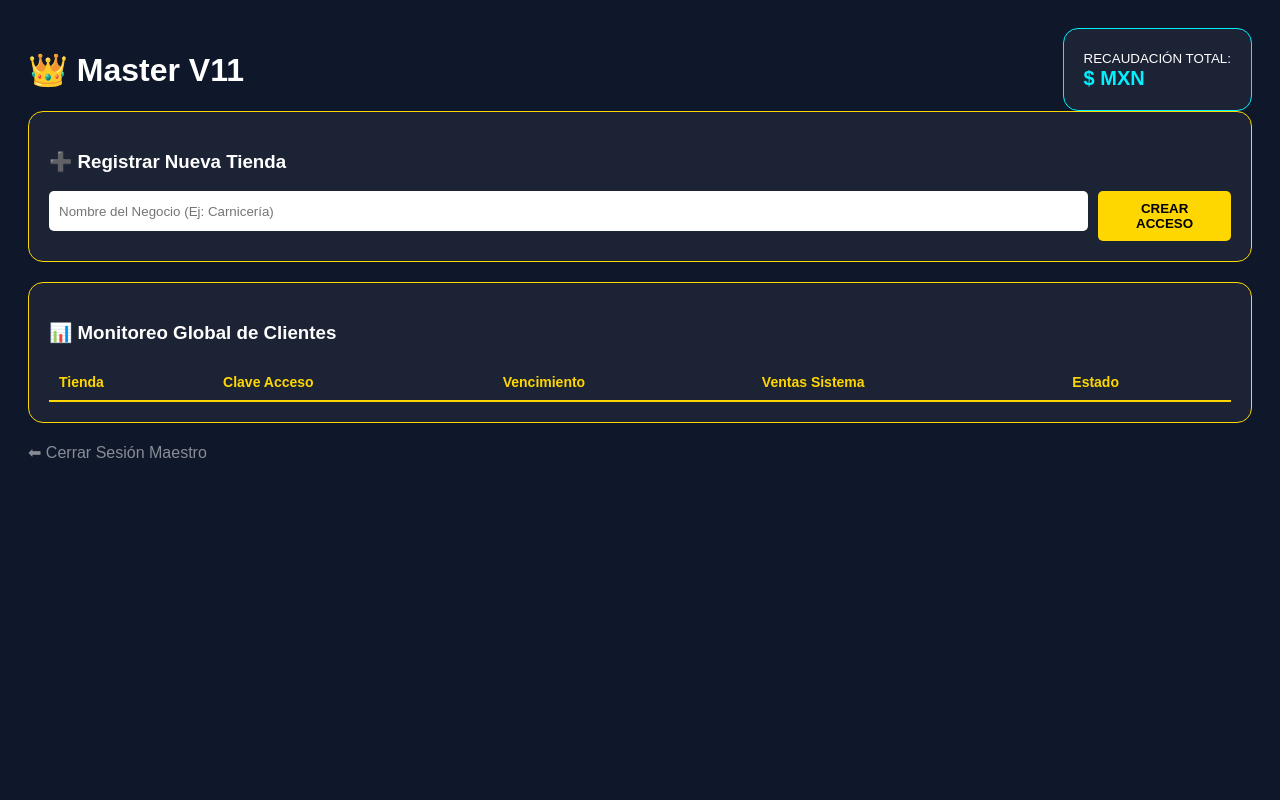
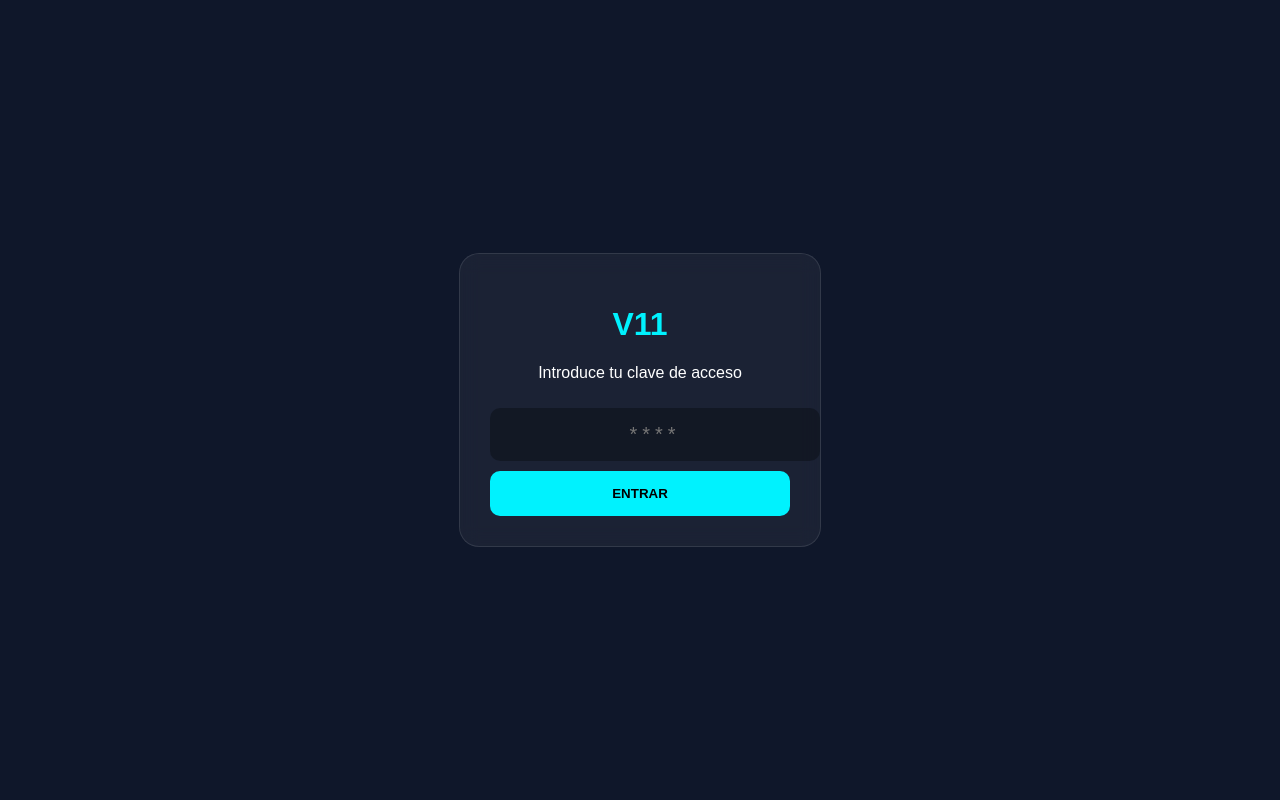
Before and after one commit to luisesduardo006-hub/app.py, a Python web app: template templates/login.html in a window 1280 px wide. Run offline with Jinja, Linux system fonts and the light colour scheme; the template is opened without the code that fills it, so the values that code supplies are empty.

Commit message:
Revamp login.html for improved design and functionality
Updated the login page layout and styles for better user experience.

```diff
--- a/templates/login.html
+++ b/templates/login.html
@@ -3,64 +3,21 @@
 <head>
     <meta name="viewport" content="width=device-width, initial-scale=1.0">
     <style>
-        :root { --accent: #00f2fe; --gold: #ffd700; --bg: #0f172a; }
-        body { background: var(--bg); color: white; font-family: sans-serif; padding: 20px; }
-        .card { background: rgba(255,255,255,0.05); padding: 20px; border-radius: 15px; border: 1px solid gold; margin-bottom: 20px; }
-        table { width: 100%; border-collapse: collapse; margin-top: 20px; font-size: 14px; }
-        th { text-align: left; border-bottom: 2px solid gold; padding: 10px; color: gold; }
-        td { padding: 10px; border-bottom: 1px solid rgba(255,255,255,0.1); }
-        .status { padding: 4px 8px; border-radius: 10px; font-size: 11px; font-weight: bold; }
-        input { padding: 10px; border-radius: 5px; border: none; margin-bottom: 10px; width: 100%; }
-        .btn { background: gold; color: black; border: none; padding: 10px 20px; border-radius: 5px; font-weight: bold; cursor: pointer; }
+        :root { --accent: #00f2fe; --bg: #0f172a; }
+        body { background: var(--bg); color: white; font-family: sans-serif; display: flex; justify-content: center; align-items: center; height: 100vh; margin: 0; }
+        .card { background: rgba(255,255,255,0.05); padding: 30px; border-radius: 20px; backdrop-filter: blur(10px); border: 1px solid rgba(255,255,255,0.1); text-align: center; width: 80%; max-width: 300px; }
+        input { width: 100%; padding: 15px; margin: 10px 0; border-radius: 10px; border: none; background: rgba(0,0,0,0.3); color: white; text-align: center; font-size: 20px; letter-spacing: 5px; }
+        button { width: 100%; padding: 15px; border-radius: 10px; border: none; background: var(--accent); color: black; font-weight: bold; cursor: pointer; }
     </style>
 </head>
 <body>
-    <div style="display: flex; justify-content: space-between; align-items: center;">
-        <h1>👑 Master V11</h1>
-        <div class="card" style="border-color: var(--accent); margin: 0;">
-            <small>RECAUDACIÓN TOTAL:</small><br>
-            <b style="font-size: 20px; color: var(--accent);">${{ total_rentas }} MXN</b>
-        </div>
-    </div>
-
     <div class="card">
-        <h3>➕ Registrar Nueva Tienda</h3>
-        <form action="/crear_dueño" method="POST" style="display: flex; gap: 10px;">
-            <input type="text" name="nombre" placeholder="Nombre del Negocio (Ej: Carnicería)" required>
-            <button type="submit" class="btn">CREAR ACCESO</button>
+        <h1 style="color: var(--accent);">V11</h1>
+        <p>Introduce tu clave de acceso</p>
+        <form action="/login" method="POST">
+            <input type="password" name="clave" placeholder="****" required>
+            <button type="submit">ENTRAR</button>
         </form>
     </div>
-
-    <div class="card">
-        <h3>📊 Monitoreo Global de Clientes</h3>
-        <table>
-            <thead>
-                <tr>
-                    <th>Tienda</th>
-                    <th>Clave Acceso</th>
-                    <th>Vencimiento</th>
-                    <th>Ventas Sistema</th>
-                    <th>Estado</th>
-                </tr>
-            </thead>
-            <tbody>
-                {% for c in clientes %}
-                <tr>
-                    <td><b>{{ c.nombre_empresa }}</b></td>
-                    <td><code style="background: #000; padding: 3px 6px; color: var(--accent);">{{ c.dueño_id }}</code></td>
-                    <td>{{ c.vencimiento }}</td>
-                    <td style="color: #22c55e;">${{ c.ventas_totales or 0 }}</td>
-                    <td>
-                        <span class="status" style="background: {{ '#22c55e' if c.estado == 'ACTIVO' else '#f43f5e' }};">
-                            {{ c.estado }}
-                        </span>
-                    </td>
-                </tr>
-                {% endfor %}
-            </tbody>
-        </table>
-    </div>
-
-    <a href="/" style="color: white; text-decoration: none; opacity: 0.5;">⬅ Cerrar Sesión Maestro</a>
 </body>
 </html>
```
